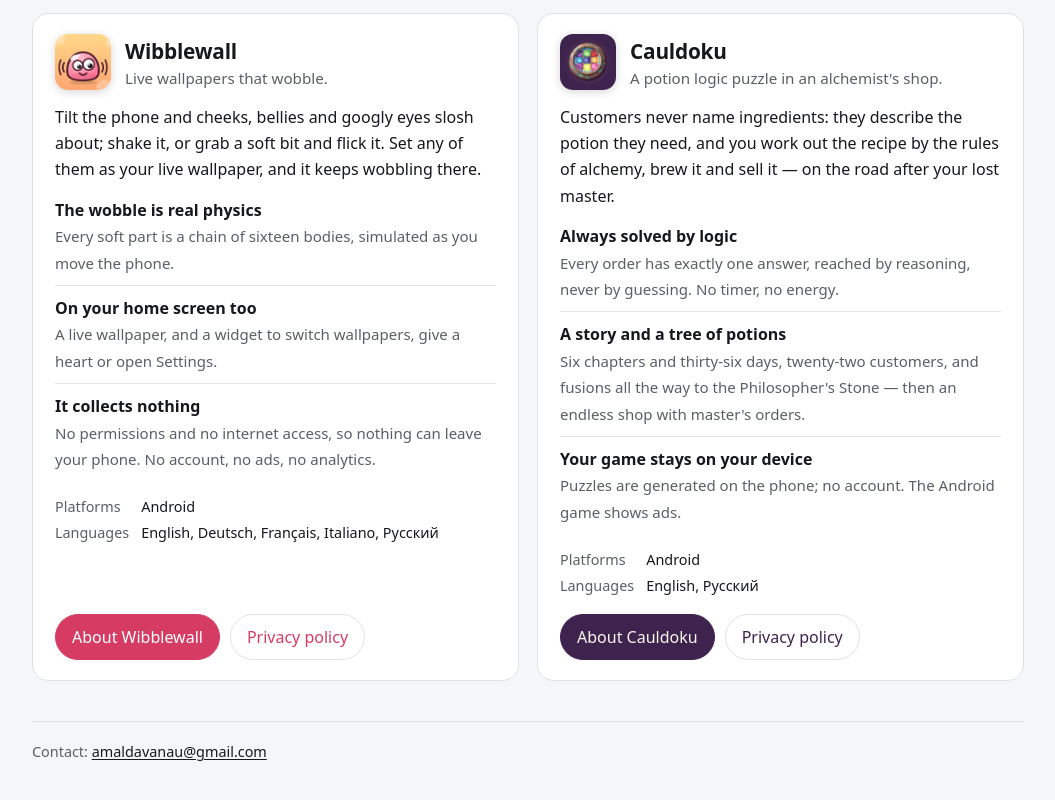
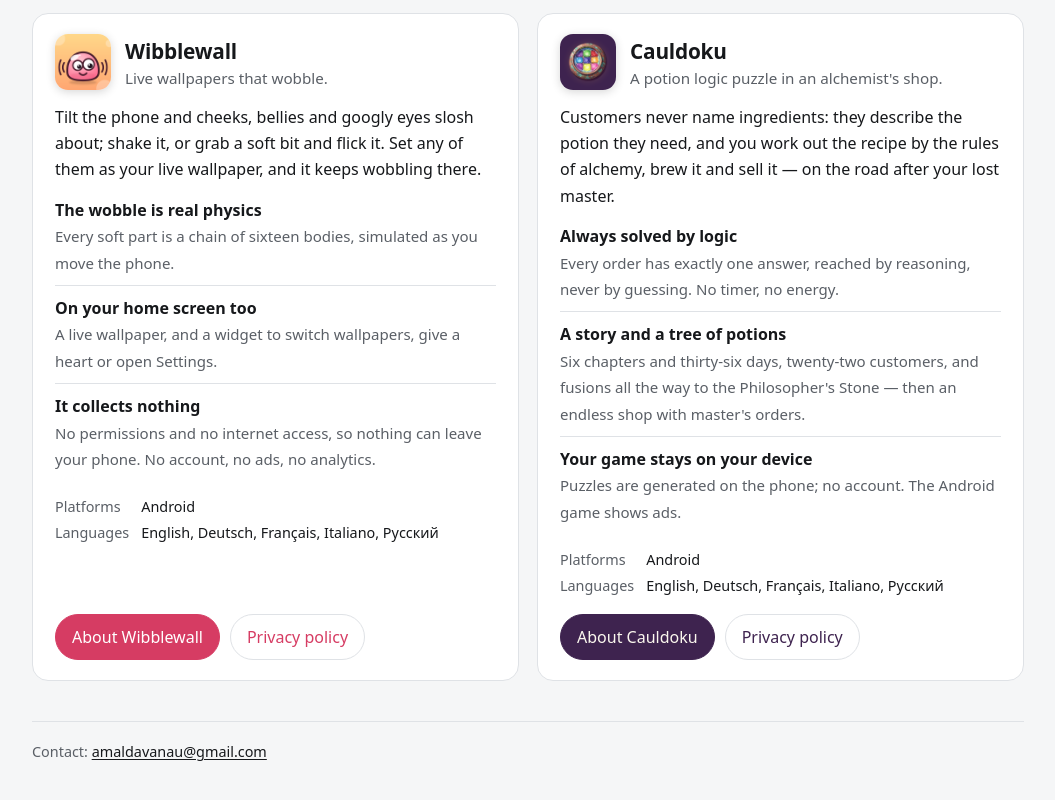
Before and after one commit to jqdevAM/jqdevAM.github.io, a plain HTML site: page index.html in a window 1280 px wide. Shown: the part 948-1748 px from the top of the page, without its empty margins (112-1167 px from the left). Drawn offline with Linux system fonts and the light colour scheme.

Commit message:
Cauldoku: five languages

```diff
--- a/index.html
+++ b/index.html
@@ -269,7 +269,7 @@
       </ul>
       <dl class="facts">
         <dt>Platforms</dt><dd>Android</dd>
-        <dt>Languages</dt><dd>English, Русский</dd>
+        <dt>Languages</dt><dd>English, Deutsch, Français, Italiano, Русский</dd>
       </dl>
       <div class="links">
         <a class="primary" href="https://jqdevam.github.io/cauldoku-site/">About Cauldoku</a>
```
